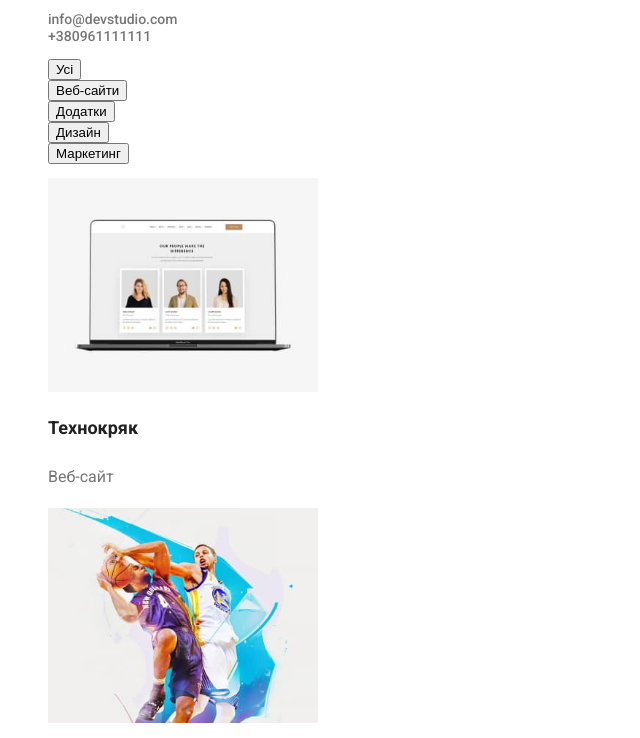
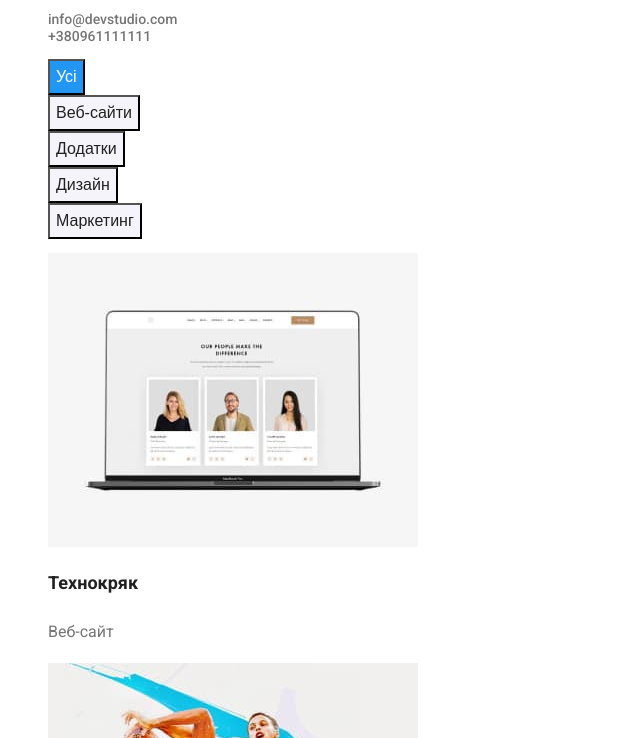
Before and after one commit to mariinamarchenko/goit-markup-hw-02, a plain HTML site: page portfolio.html in a window 1280 px wide. Shown: the part 104-842 px from the top of the page, without its empty margins (0-640 px from the left). Drawn offline with Linux system fonts and the light colour scheme.

Commit message:
Styles updates

```diff
--- a/css/styles.css
+++ b/css/styles.css
@@ -20,6 +20,7 @@ font-family: Raleway;
 font-weight: 700;
 font-size: 26px;
 line-height: 1.19;
+letter-spacing: 0.03em;
 }
 
 .logo-web {
@@ -103,10 +104,6 @@ line-height: 1.19;
     text-transform: uppercase;
     color: #FFFFFF;
 }
-
-.main-button:hover {
-}
-
 .main-button {
     background-color: #2196F3;
     font-weight: 700;
@@ -228,16 +225,16 @@ line-height: 1.19;
     color: rgba(255, 255, 255, 0.6);
 }
 
-.filter-button:hover,
-.filter-button:focus {
-
-}
-
 .filter-button-all {
     font-weight: 500;
     font-size: 16px;
     line-height: 1,63;
     color: #212121;
+}
+
+.site-nav-st:hover,
+.studio-link:focus {
+    color: #2196F3;
 }
 
 .site-nav-st {
@@ -270,6 +267,66 @@ line-height: 1.19;
     color: #757575;
 }
 
+.filter-button-all {
+    background-color: #2196F3;
+    font-weight: 500;
+    font-size: 16px;
+    line-height: 1.88;
+    display: flex;
+    align-items: center;
+    text-align: center;
+    color: #FFFFFF;
+    cursor: pointer;
+}
+
+.filter-button-site {
+    background-color: #F5F4FA;
+    font-weight: 500;
+    font-size: 16px;
+    line-height: 1.88;
+    display: flex;
+    align-items: center;
+    text-align: center;
+    cursor: pointer;
+    color: #212121;
+}
+
+.filter-button-apps {
+    background-color: #F5F4FA;
+    font-weight: 500;
+    font-size: 16px;
+    line-height: 1.88;
+    display: flex;
+    align-items: center;
+    text-align: center;
+    cursor: pointer;
+    color: #212121;
+}
+
+.filter-button-design {
+    background-color: #F5F4FA;
+    font-weight: 500;
+    font-size: 16px;
+    line-height: 1.88;
+    display: flex;
+    align-items: center;
+    text-align: center;
+    cursor: pointer;
+    color: #212121;
+}
+
+.filter-button-marketing {
+    background-color: #F5F4FA;
+    font-weight: 500;
+    font-size: 16px;
+    line-height: 1.88;
+    display: flex;
+    align-items: center;
+    text-align: center;
+    cursor: pointer;
+    color: #212121;
+}
+
 .visually-hidden {
     position: absolute;
     white-space: nowrap;
@@ -281,3 +338,4 @@ line-height: 1.19;
     clip: rect(0 0 0 0);
     clip-path: inset(50%);
     margin: -1px;
+}
--- a/portfolio.html
+++ b/portfolio.html
@@ -40,18 +40,22 @@
       <section>
         <h1 class="visually-hidden">Приклади проектів</h1>
         <ul class="filter-button">
-          <li class="filter-button-all"><button type="button">Усі</button></li>
-          <li class="filter-button-site">
-            <button type="button">Веб-сайти</button>
+          <li>
+            <button class="filter-button-all" type="button">Усі</button>
           </li>
-          <li class="filter-button-apps">
-            <button type="button">Додатки</button>
+          <li>
+            <button class="filter-button-site" type="button">Веб-сайти</button>
           </li>
-          <li class="filter-button-design">
-            <button type="button">Дизайн</button>
+          <li>
+            <button class="filter-button-apps" type="button">Додатки</button>
           </li>
-          <li class="filter-button-marketing">
-            <button type="button">Маркетинг</button>
+          <li>
+            <button class="filter-button-design" type="button">Дизайн</button>
+          </li>
+          <li>
+            <button class="filter-button-marketing" type="button">
+              Маркетинг
+            </button>
           </li>
         </ul>
 
@@ -60,7 +64,7 @@
             <img
               src="./images/techno.jpg"
               alt="Зображення ноутбука"
-              width="270"
+              width="370"
             />
             <h2 class="project-name">Технокряк</h2>
             <p class="category">Веб-сайт</p>
@@ -69,7 +73,7 @@
             <img
               src="./images/poster.jpg"
               alt="Люди грають в баскетбол"
-              width="270"
+              width="370"
             />
             <h2 class="project-name">Постер New Orlean vs Golden Star</h2>
             <p class="category">Дизайн</p>
@@ -78,7 +82,7 @@
             <img
               src="./images/seafood.jpg"
               alt="Емблема рибного ресторану"
-              width="270"
+              width="370"
             />
             <h2 class="project-name">Ресторан Seafood</h2>
             <p class="category">Додаток</p>
@@ -87,7 +91,7 @@
             <img
               src="./images/prime.jpg"
               alt="Зображення навушників"
-              width="270"
+              width="370"
             />
             <h2 class="project-name">Проєкт Prime</h2>
             <p class="category">Маркетинг</p>
@@ -96,7 +100,7 @@
             <img
               src="./images/boxes.jpg"
               alt="Зображення коробок"
-              width="270"
+              width="370"
             />
             <h2 class="project-name">Проєкт Boxes</h2>
             <p class="category">Додаток</p>
@@ -105,18 +109,18 @@
             <img
               src="./images/inspiration.jpg"
               alt="Зображення ком'ютера"
-              width="270"
+              width="370"
             />
             <h2 class="project-name">Inspiration has no Borders</h2>
             <p class="category">Веб-сайт</p>
           </li>
           <li>
-            <img src="./images/le.jpg" alt="Злбраження журналу" width="270" />
+            <img src="./images/le.jpg" alt="Злбраження журналу" width="370" />
             <h2 class="project-name">Видання Limited Edition</h2>
             <p class="category">Дизайн</p>
           </li>
           <li>
-            <img src="./images/lab.jpg" alt="Зображення тегу" width="270" />
+            <img src="./images/lab.jpg" alt="Зображення тегу" width="370" />
             <h2 class="project-name">Проєкт LAB</h2>
             <p class="category">Маркетинг</p>
           </li>
@@ -124,7 +128,7 @@
             <img
               src="./images/gb.jpg"
               alt="Людина працює з ноутбуком"
-              width="270"
+              width="370"
             />
             <h2 class="project-name">Growing Business</h2>
             <p class="category">Додаток</p>
```
